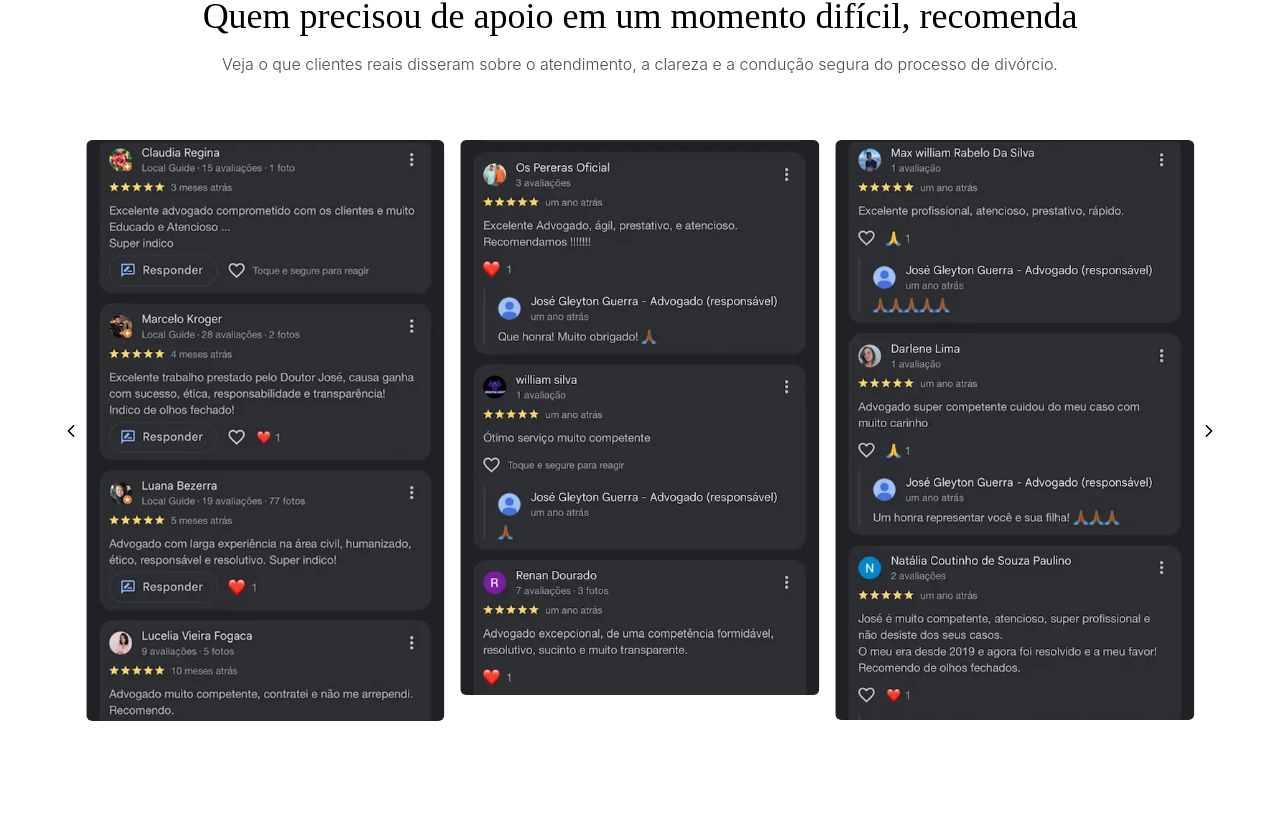
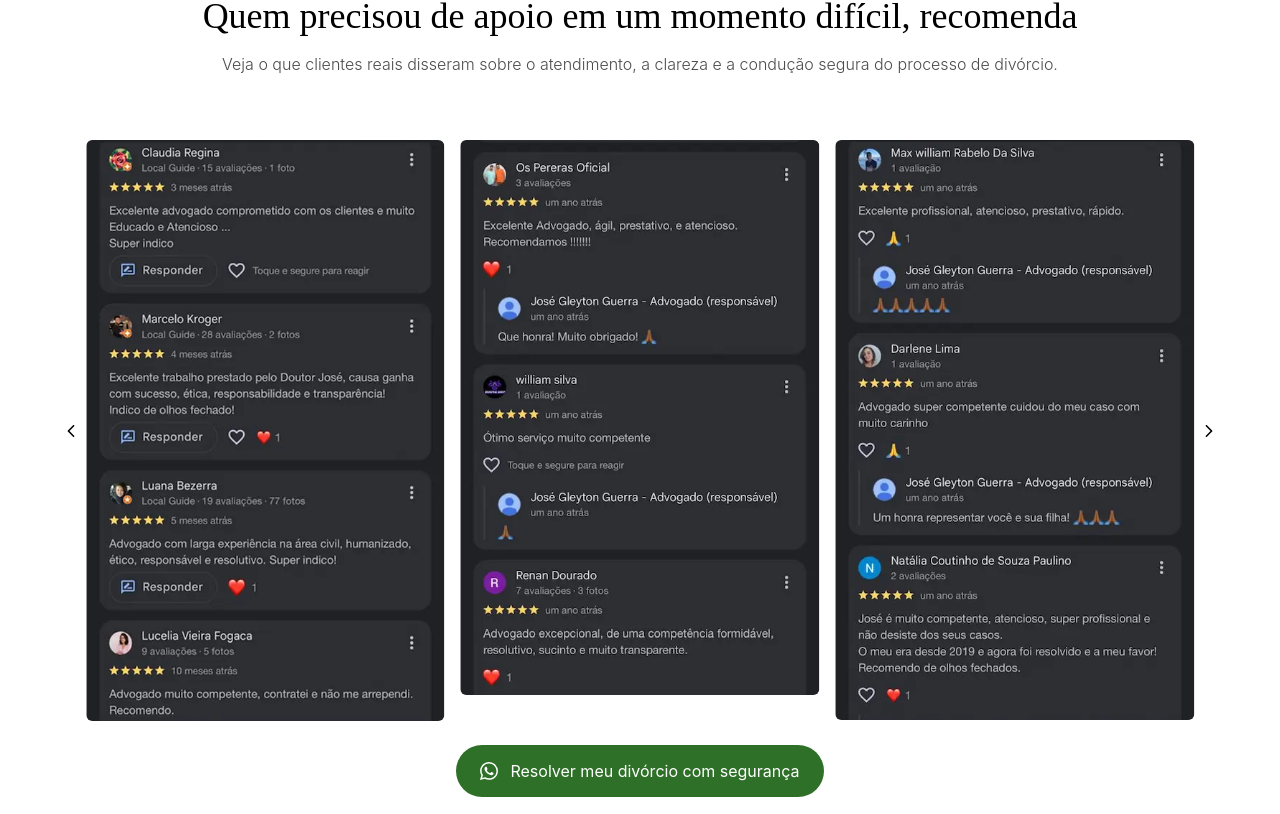
Before and after one commit to Paper-Street-Softwares/LPS-Jose-Gleyton, a React (Vite) app: page / in a window 1280 px wide. Shown: the part 4586-5400 px from the top of the page. Built offline with nearby package versions, Linux system fonts and the light colour scheme.

Commit message:
fix: Button

```diff
--- a/src/components/sections/GoogleSection.jsx
+++ b/src/components/sections/GoogleSection.jsx
@@ -5,6 +5,7 @@
 import SectionHeaderNovo from "../sectionElements/SectionHeaderNovo";
 import content from "../../content/content";
 import MotionDivDownToUp from "../animation/MotionDivDownToUp";
+import ButtonReflexo from "../interactives/ButtonReflexo";
 
 function GoogleSection({ colorMode }) {
   const imgList = Object.values(content.texts.depositions.imagens);
@@ -75,7 +76,8 @@
           colorMode={colorMode}
         />
 
-        <div className="max-w-[1200px] w-full">
+        <MotionDivDownToUp>
+          <div className="max-w-[1200px] w-full flex flex-col items-center gap-6">
             {" "}
             <Carousel
               value={imgList}
@@ -88,7 +90,24 @@
               showIndicators
               showNavigators
             />
+            <ButtonReflexo
+              icon={
+                <svg
+                  xmlns="http://www.w3.org/2000/svg"
+                  width={18}
+                  height={18}
+                  fill="currentColor"
+                  viewBox="0 0 24 24"
+                >
+                  <path d="M17.472 14.382c-.297-.149-1.758-.867-2.03-.967-.273-.099-.472-.148-.67.15-.197.297-.768.966-.94 1.164-.173.198-.347.223-.644.074-.297-.149-1.255-.463-2.39-1.475-.883-.788-1.48-1.761-1.653-2.059-.173-.297-.018-.458.13-.606.134-.133.298-.347.446-.52.149-.174.198-.298.298-.497.099-.198.05-.372-.025-.521-.075-.149-.669-1.611-.916-2.207-.242-.579-.487-.5-.67-.51-.173-.007-.372-.009-.571-.009-.198 0-.52.074-.793.372-.273.297-1.04 1.016-1.04 2.479 0 1.462 1.065 2.875 1.213 3.074.149.198 2.095 3.2 5.077 4.487.709.306 1.262.489 1.694.625.712.226 1.36.194 1.872.118.571-.085 1.758-.718 2.006-1.412.248-.694.248-1.288.173-1.412-.074-.124-.272-.198-.57-.347m-5.421 7.403h-.004a9.87 9.87 0 01-5.031-1.378l-.361-.214-3.741.982.998-3.648-.235-.374a9.86 9.86 0 01-1.51-5.26c.001-5.45 4.436-9.884 9.888-9.884 2.64 0 5.122 1.03 6.988 2.896a9.825 9.825 0 012.893 6.994c-.002 5.45-4.436 9.884-9.884 9.884m8.413-18.297A11.815 11.815 0 0012.05 0C5.495 0 .16 5.335.158 11.892c0 2.096.547 4.142 1.588 5.94L0 24l6.305-1.654a11.882 11.882 0 005.732 1.463h.005c6.554 0 11.89-5.335 11.892-11.892a11.821 11.821 0 00-3.466-8.413" />
+                </svg>
+              }
+              link={content.texts.links.ctaWhatsapp}
+              label={content.texts.depositions.ctaButtonText}
+              className={`clickevent w-fit`}
+            />
           </div>
+        </MotionDivDownToUp>
       </SectionWrapper>
     </SectionArea>
   );
--- a/src/content/content.jsx
+++ b/src/content/content.jsx
@@ -573,6 +573,7 @@
           condução segura do processo de divórcio.
         </>
       ),
+      ctaButtonText: "Resolver meu divórcio com segurança",
       imagens: {
         deposition1: {
           img: img1,
```
Lines whose indentation alone changed are shown as unchanged.
